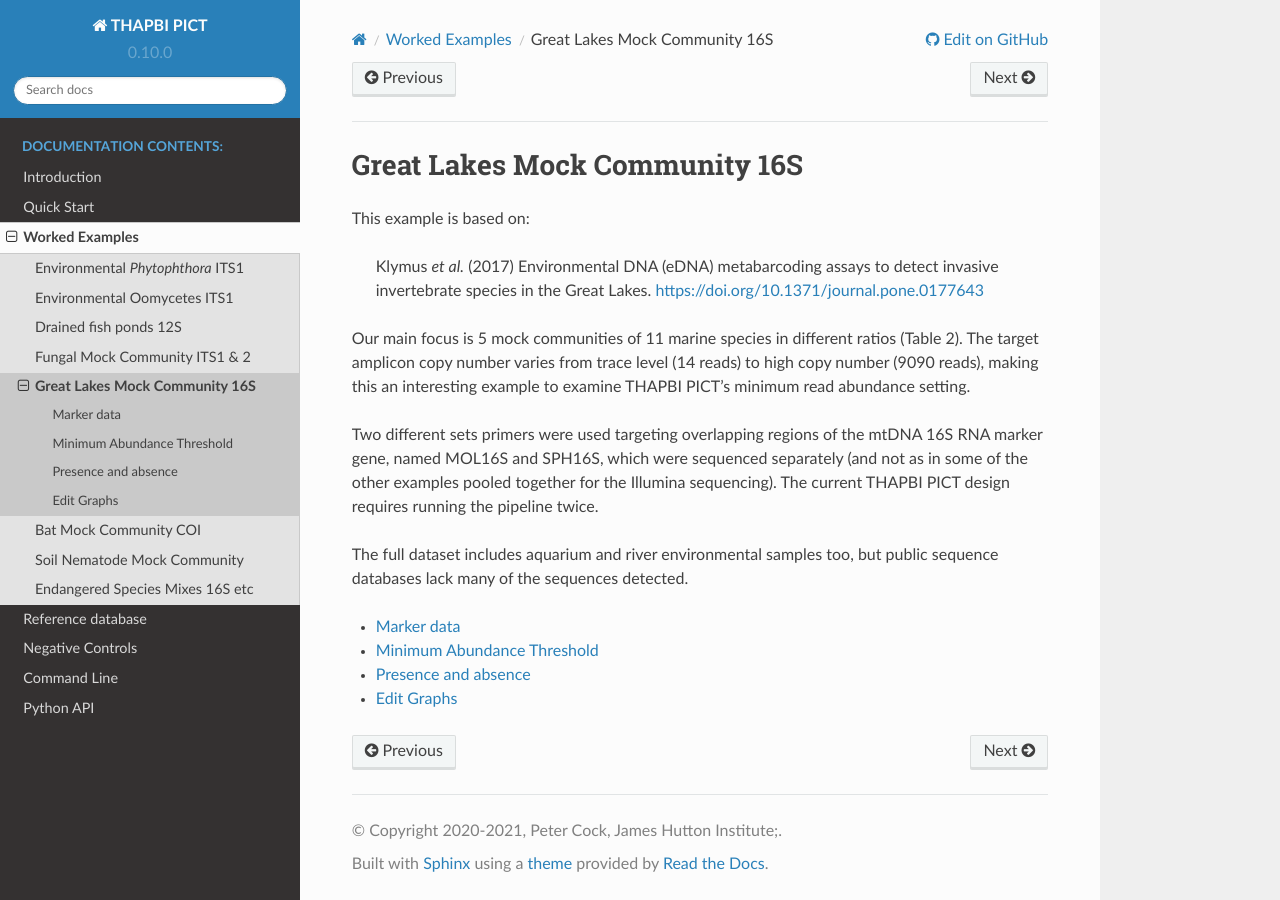
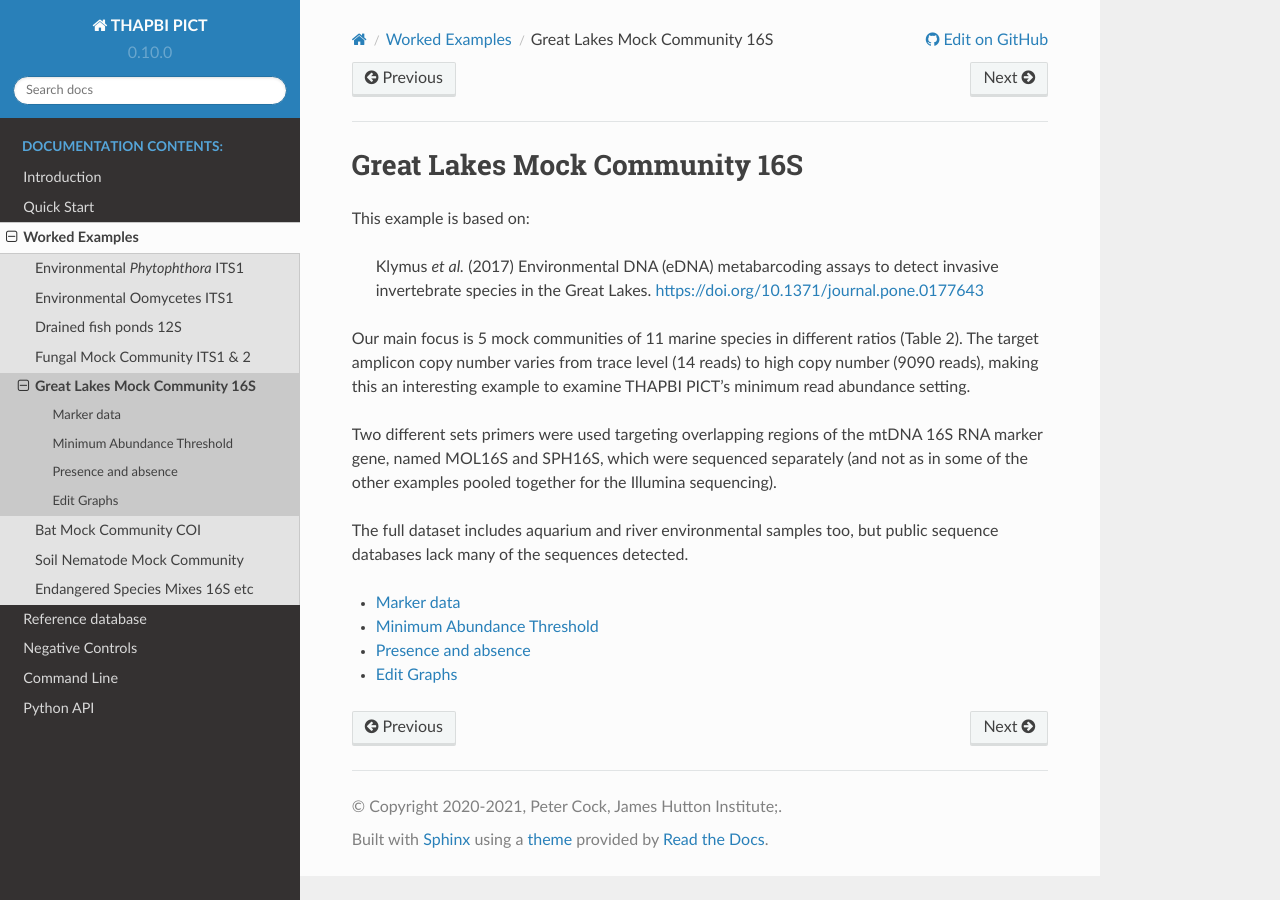
Before and after one commit to peterjc/thapbi-pict, a Sphinx documentation site: the page built from docs/examples/great_lakes/index.rst, in a window 1280 px wide. Built offline with Sphinx 7.4.7 and the Read the Docs theme 2.0.0, drawn with Linux system fonts in a browser that asks for light colours; pages that are not in the unit, such as notebooks, are missing from menus.

Commit message:
Don't need to run pipeline twice here anymore
[ci skip]

```diff
--- a/docs/examples/great_lakes/index.rst
+++ b/docs/examples/great_lakes/index.rst
@@ -17,8 +17,7 @@ examine THAPBI PICT's minimum read abundance setting.
 Two different sets primers were used targeting overlapping regions of the
 mtDNA 16S RNA marker gene, named MOL16S and SPH16S, which were sequenced
 separately (and not as in some of the other examples pooled together for the
-Illumina sequencing). The current THAPBI PICT design requires running the
-pipeline twice.
+Illumina sequencing).
 
 The full dataset includes aquarium and river environmental samples too, but
 public sequence databases lack many of the sequences detected.
```
